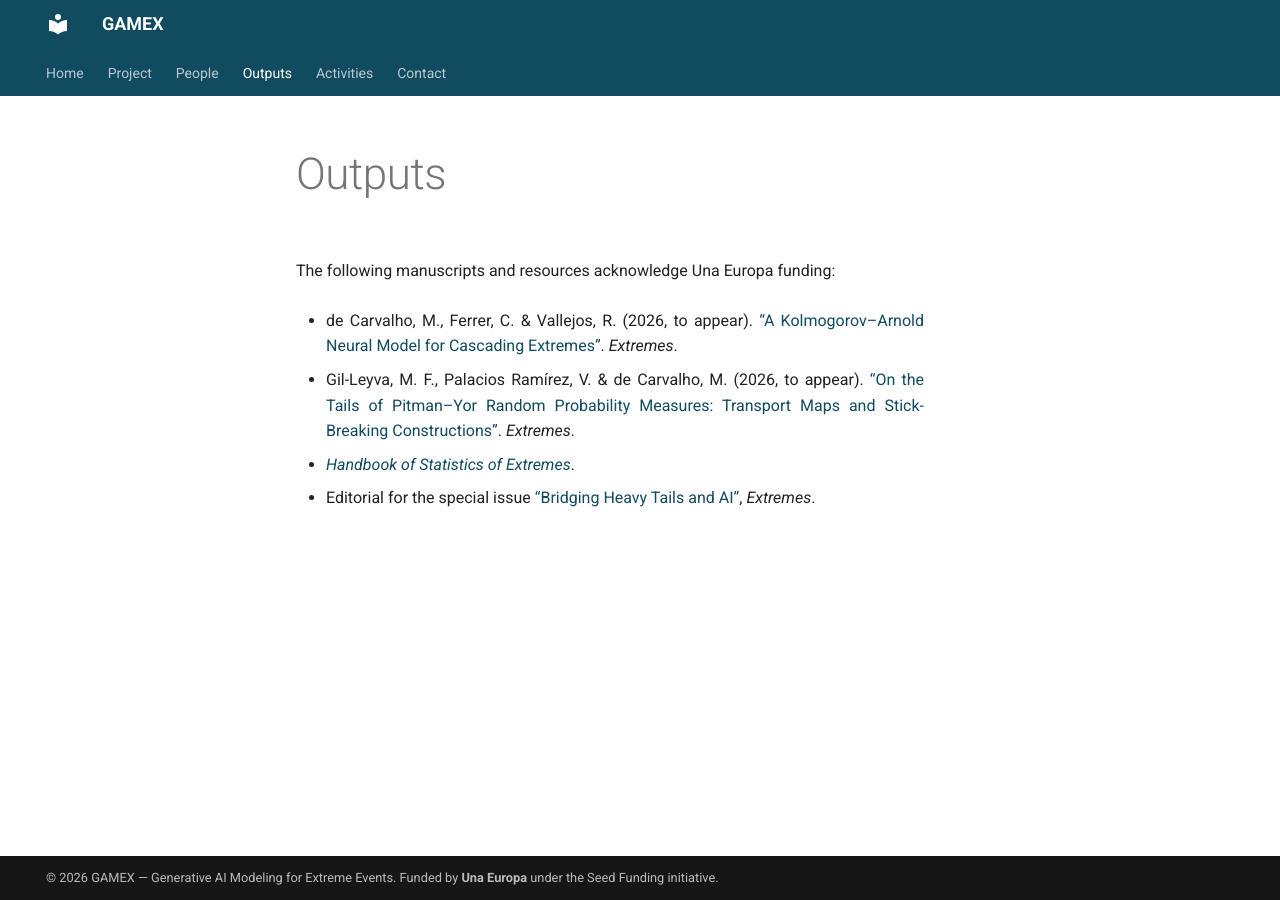
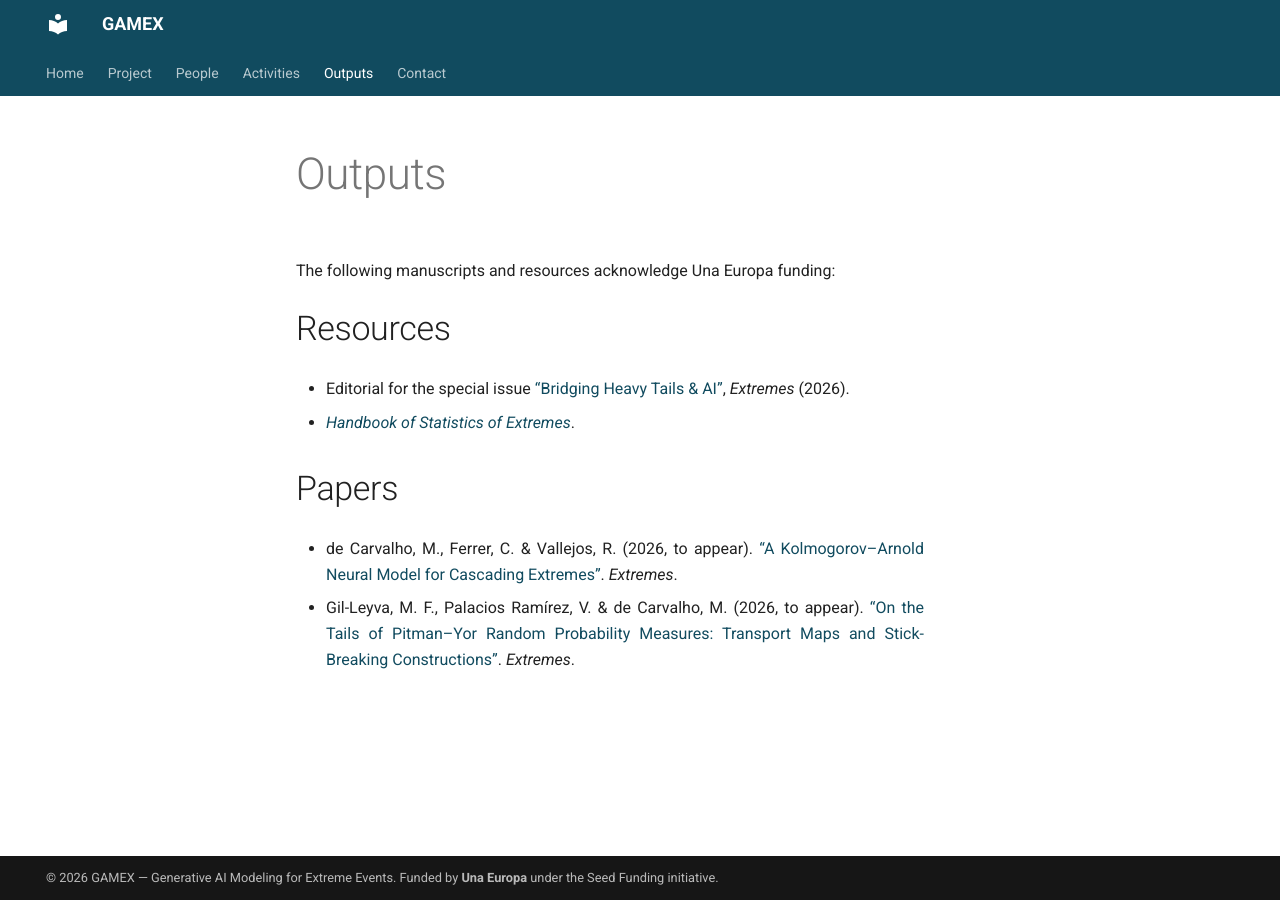
Before and after one commit to gamex-network/gamex-network.github.io, an MkDocs documentation site: the page built from docs/outputs.md, in a window 1280 px wide. Built offline with MkDocs 1.6.1 and Material for MkDocs 9.7.7, drawn with Linux system fonts in a browser that asks for light colours.

Commit message:
Reorganize outputs page

```diff
--- a/docs/outputs.md
+++ b/docs/outputs.md
@@ -2,10 +2,14 @@
 
 The following manuscripts and resources acknowledge Una Europa funding:
 
+## Resources
+
+- Editorial for the special issue [“Bridging Heavy Tails & AI”](https://webhomes.maths.ed.ac.uk/~mdecarv/papers/editorial.pdf), *Extremes* (2026).
+
+- [*Handbook of Statistics of Extremes*](https://extremestats.github.io/Handbook/).
+
+## Papers
+
 - de Carvalho, M., Ferrer, C. & Vallejos, R. (2026, to appear). [“A Kolmogorov–Arnold Neural Model for Cascading Extremes”](https://webhomes.maths.ed.ac.uk/~mdecarv/papers/decarvalho2026.pdf). *Extremes*.
 
 - Gil-Leyva, M. F., Palacios Ramírez, V. & de Carvalho, M. (2026, to appear). [“On the Tails of Pitman–Yor Random Probability Measures: Transport Maps and Stick-Breaking Constructions”](https://webhomes.maths.ed.ac.uk/~mdecarv/papers/leyva2026.pdf). *Extremes*.
-
-- [*Handbook of Statistics of Extremes*](https://extremestats.github.io/Handbook/).
-
-- Editorial for the special issue [“Bridging Heavy Tails and AI”](https://webhomes.maths.ed.ac.uk/~mdecarv/papers/editorial.pdf), *Extremes*.
--- a/mkdocs.yml
+++ b/mkdocs.yml
@@ -14,12 +14,12 @@ nav:
   - Home: index.md
   - Project: project.md
   - People: people.md
-  - Outputs: outputs.md
   - Activities:
       - Scientific Workshop: workshop.md
       - Summer School: school.md
       - Seminar Series: seminars.md
       - Mobility: mobility.md
+  - Outputs: outputs.md
   - Contact: contact.md
 
 markdown_extensions:
```
